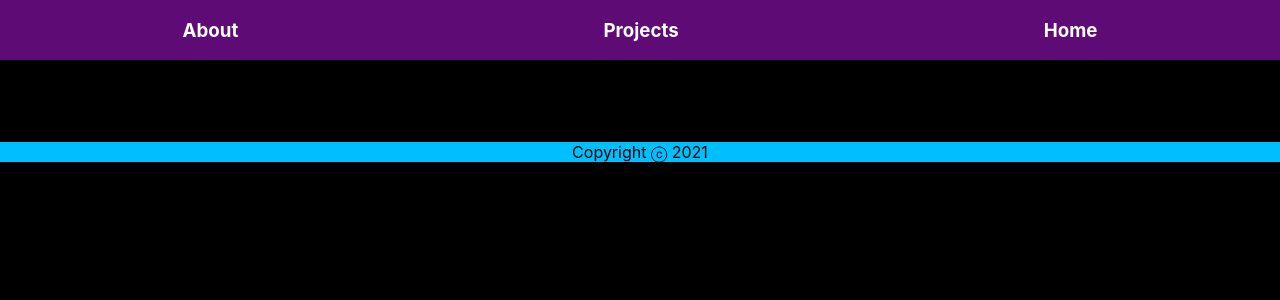
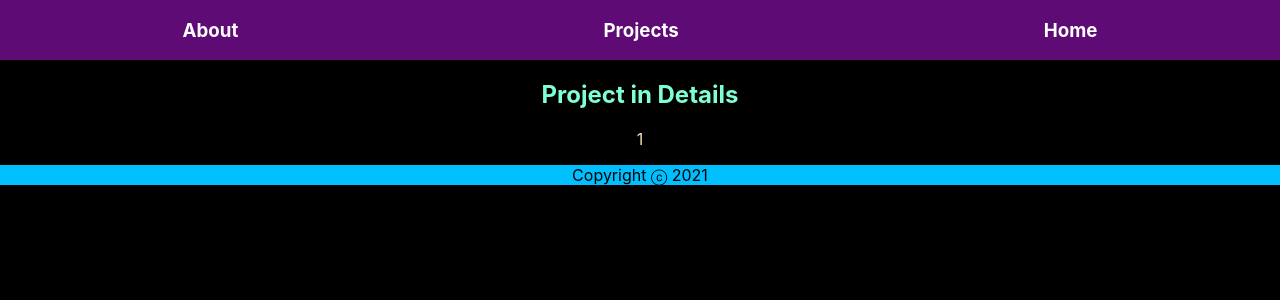
Before and after one commit to SilviaBaer/portfolio-website, a React (Create React App) app in the folder portfolio-website/: page /project/1 in a window 1280 px wide. Shown: the top 300 px of the page. Built offline with nearby package versions, Linux system fonts and the light colour scheme.

Commit message:
✨ extract route params

```diff
--- a/portfolio-website/src/pages/project.js
+++ b/portfolio-website/src/pages/project.js
@@ -1,5 +1,15 @@
+import styles from "./project.module.css"
+import {useParams} from "react-router-dom"
+
 export default function Detail() {
+const params = useParams();
+console.log(params.id)
+
     return (
-        <h1>Project in Details</h1>
+        <section>
+            <h1 className={styles.title}>Project in Details</h1>
+            <p className={styles.p}>{params.id}</p>
+        </section>
+
     )
 }
--- /dev/null
+++ b/portfolio-website/src/pages/project.module.css
@@ -0,0 +1,7 @@
+.title {
+    color: aquamarine
+}
+
+.p {
+    color: wheat;
+}
```
